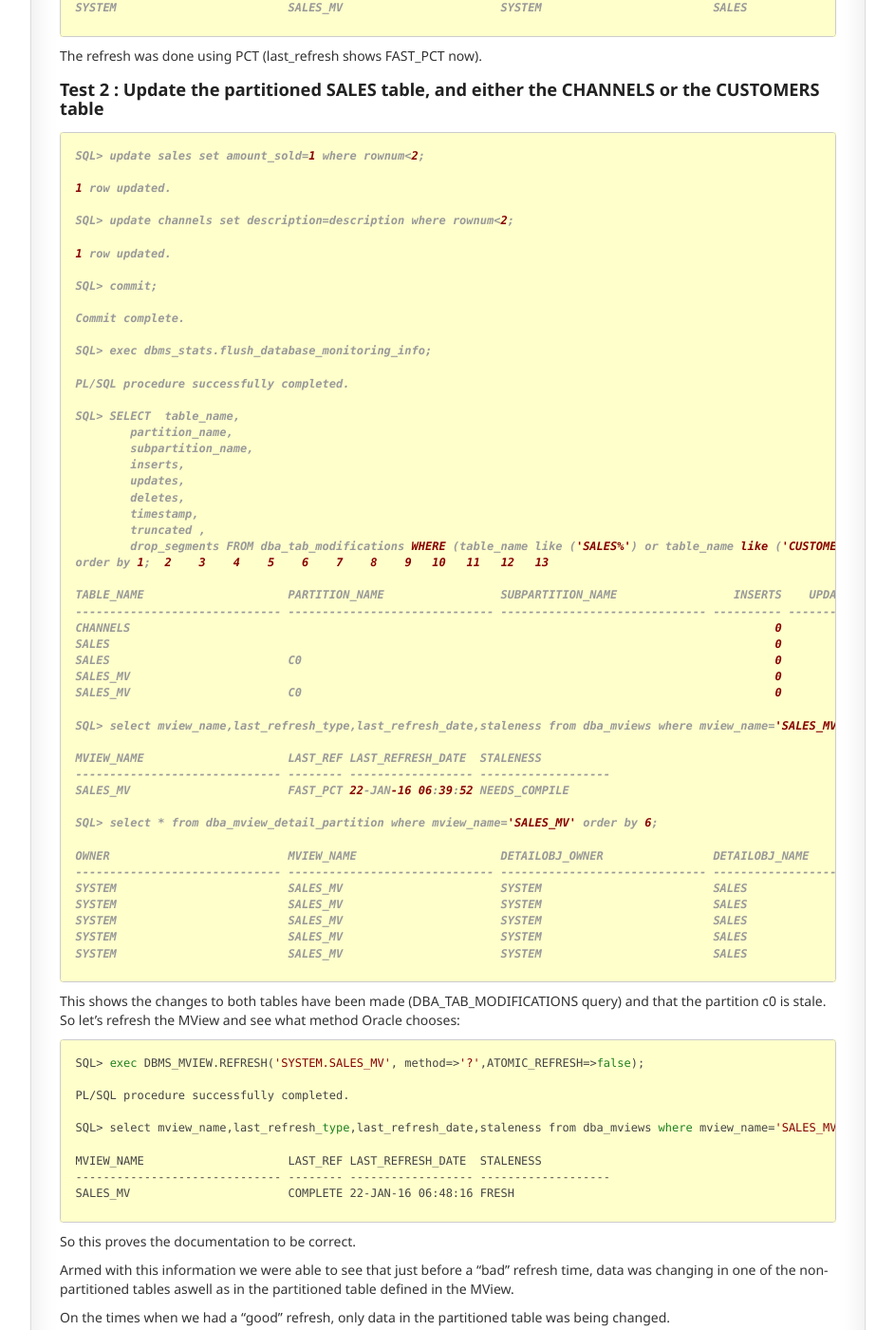
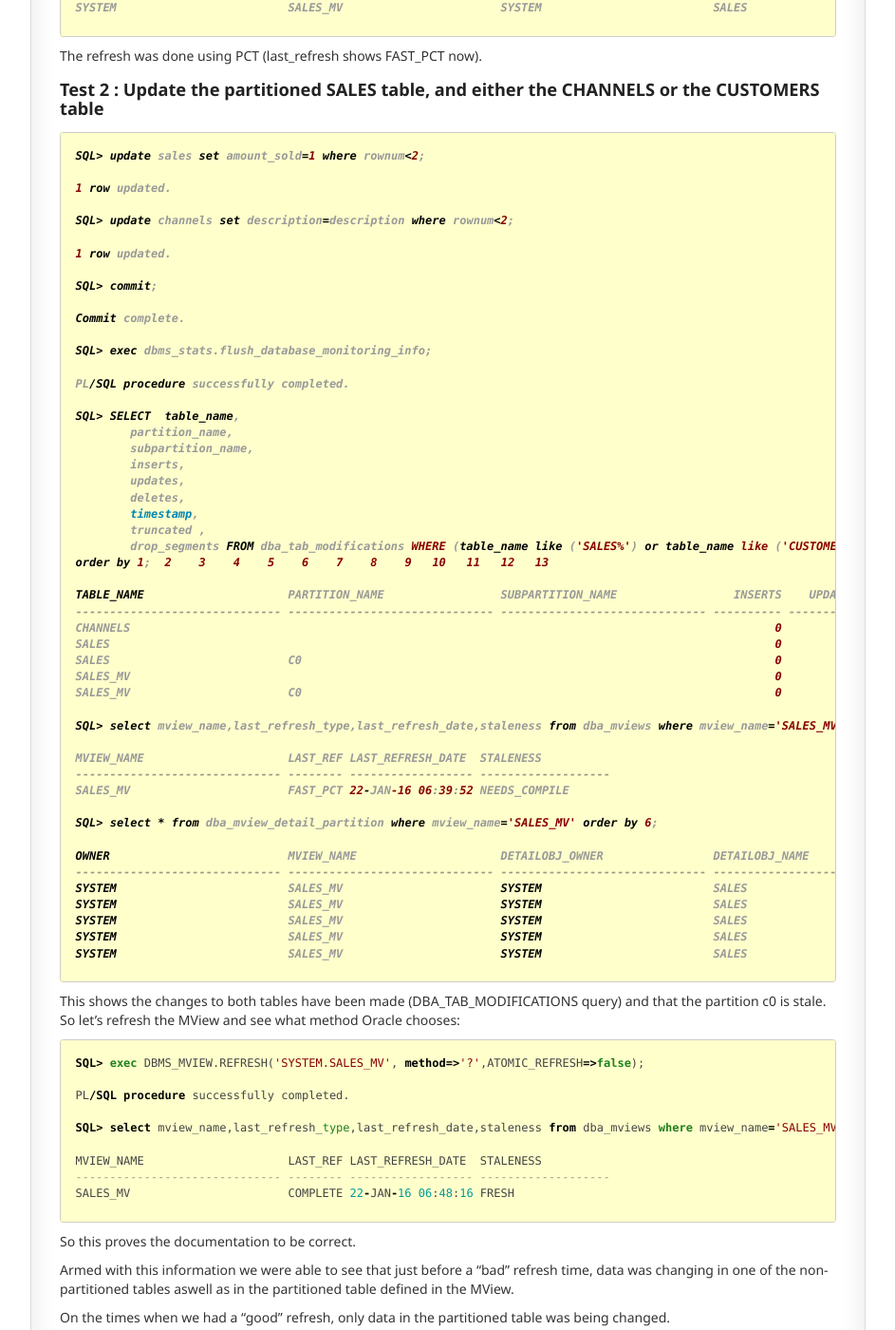
Before and after one commit to ssenior45/ssenior45.github.io, a Jekyll site: the page built from _posts/2016-01-22-slow_mv_refresh_intermittent.md, in a window 1280 px wide and 1400 px high, scrolled down 7352 px. Shown: the whole window at 95% size, without its empty margins (22-965 px from the left). Built offline with Jekyll 4.4.1, drawn with Linux system fonts in a browser that asks for light colours; nearby versions of some CDN libraries; Markdown is read by kramdown in place of the engine named in the settings; comment, search, counter and statistics services are not loaded; some of the changed text lies outside the part shown.

Commit message:
Update 2016-01-22-slow_mv_refresh_intermittent.md

````diff
--- a/_posts/2016-01-22-slow_mv_refresh_intermittent.md
+++ b/_posts/2016-01-22-slow_mv_refresh_intermittent.md
@@ -326,7 +326,7 @@ Now everything is in place, let's run those tests.
 
 ##Test 1 : Only update the partitioned SALES table
 
-```
+```sql
 SQL> update sales set amount_sold=1 where rownum<2;
 
 1 row updated.
@@ -367,7 +367,7 @@ SALES_MV                       COMPLETE 22-JAN-16 06:37:29 NEEDS_COMPILE
 
 So because we've updated one of the partitions in the SALES table, the SALES_MV MView needs a compile. It also shows that the last refresh was a COMPLETE one, which makes sense on the initial build.
 
-```
+```sql
 SQL> select * from dba_mview_detail_partition where mview_name='SALES_MV' order by 6;
 
 OWNER                          MVIEW_NAME                     DETAILOBJ_OWNER                DETAILOBJ_NAME                 DETAIL_PARTITION_NAME          DETAIL_PARTITION_POSITION FRESH
@@ -408,7 +408,7 @@ The refresh was done using PCT (last_refresh shows FAST_PCT now).
 
 ##Test 2 : Update the partitioned SALES table, and either the CHANNELS or the CUSTOMERS table
 
-```
+```sql
 SQL> update sales set amount_sold=1 where rownum<2;
 
 1 row updated.
@@ -466,7 +466,7 @@ SYSTEM                         SALES_MV                       SYSTEM
 
 This shows the changes to both tables have been made (DBA_TAB_MODIFICATIONS query) and that the partition c0 is stale. So let's refresh the MView and see what method Oracle chooses:
 
-```
+```sql
 SQL> exec DBMS_MVIEW.REFRESH('SYSTEM.SALES_MV', method=>'?',ATOMIC_REFRESH=>false);
 
 PL/SQL procedure successfully completed.
````
